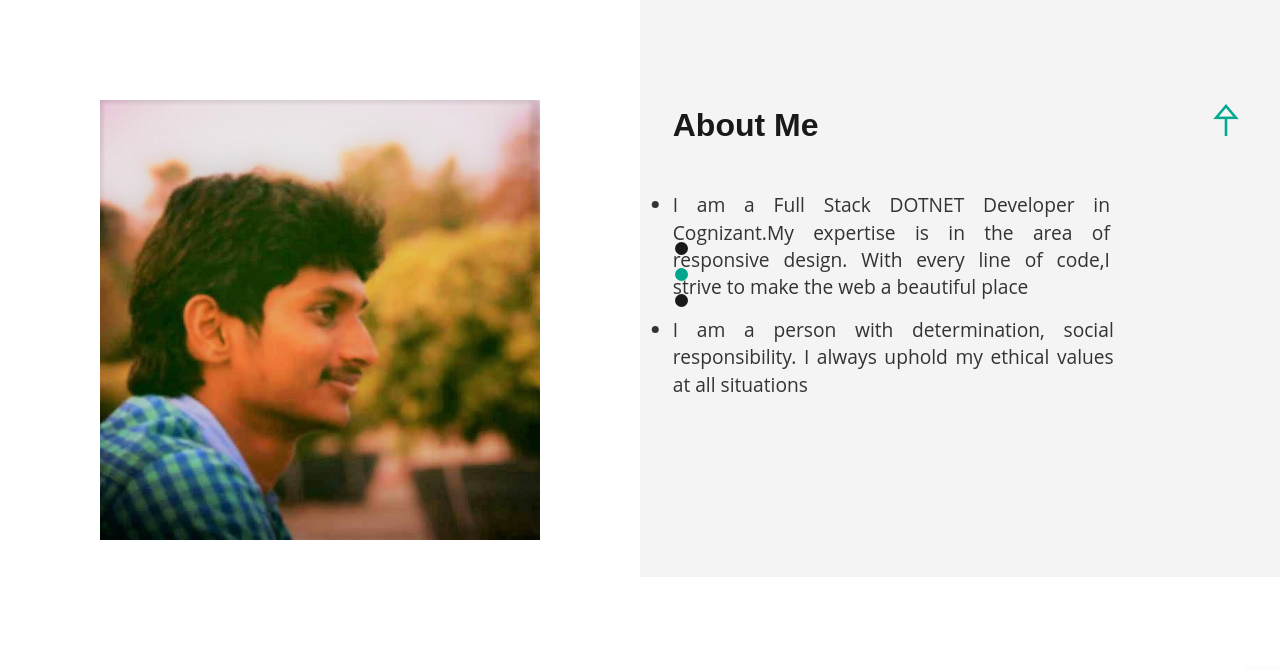
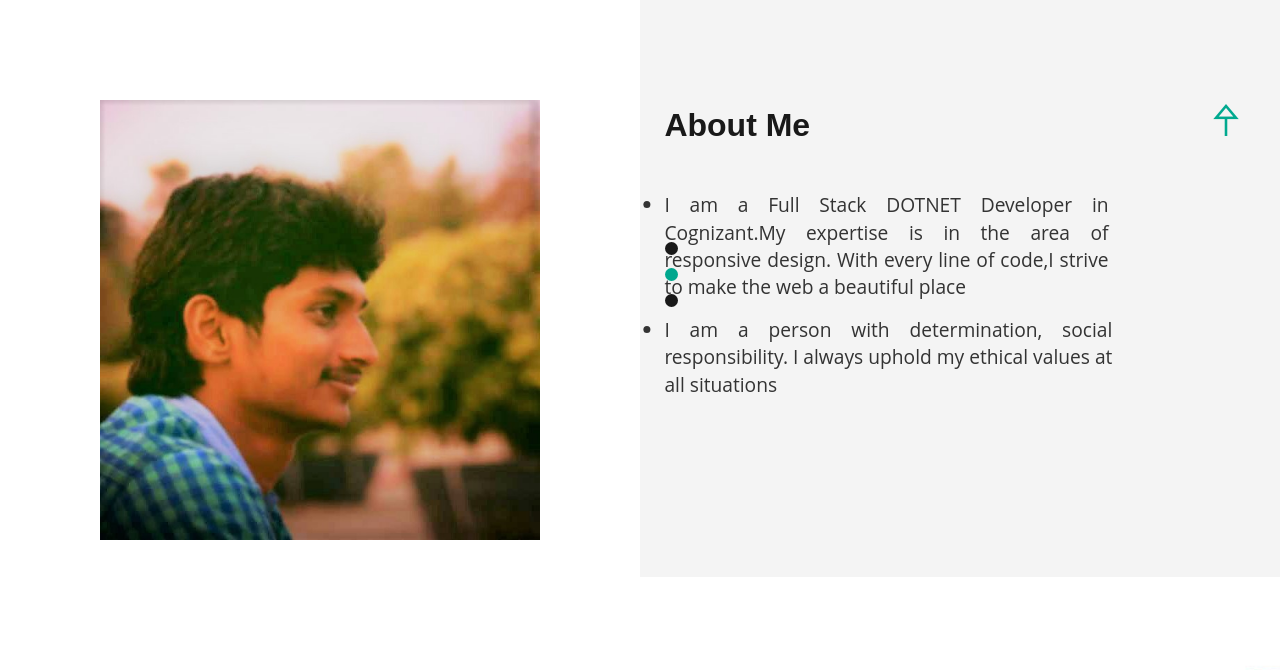
Before and after one commit to gootyishaq/gootyishaq.github.io, a plain HTML site: page index.htm in a window 1280 px wide. Shown: the part 650-1320 px from the top of the page. Drawn offline with Linux system fonts and the light colour scheme; files whose address does not match are found by name.

Commit message:
Update index.htm

```diff
--- a/index.htm
+++ b/index.htm
@@ -102,7 +102,7 @@
 <!-- about -->
 <div id="about" class="about">
 	<div class="col-md-6 about-left">
-		<div style="margin-left:10px" id="owl-demo1" class="owl-carousel owl-carousel2">
+		<div id="owl-demo1" class="owl-carousel owl-carousel2">
 			<div class="item">
 				<div class="about-left-grid">
 					<h2><span>About Me</span></h2>
```
